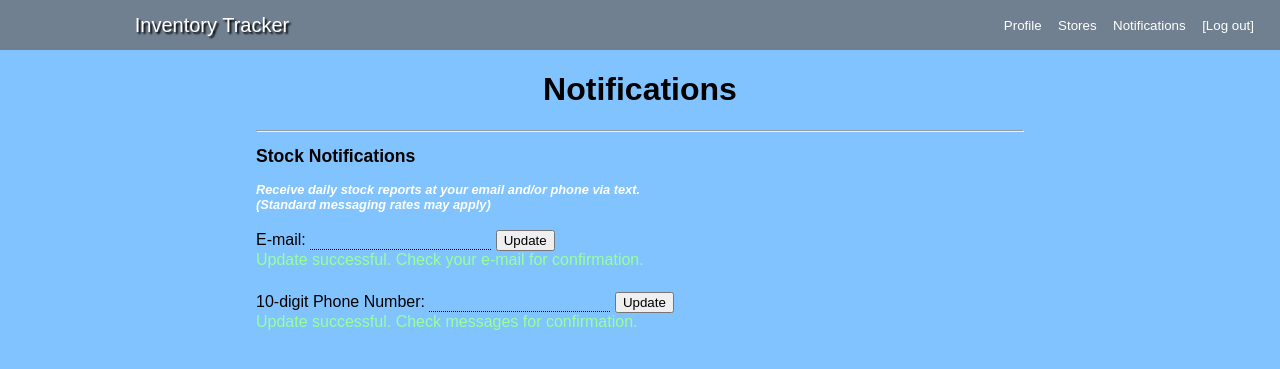
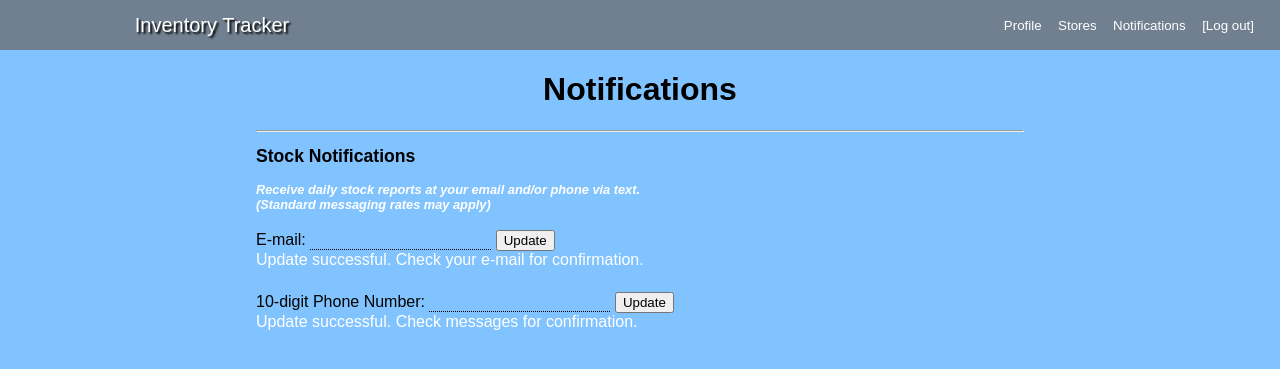
Before and after one commit to levihicks/InventoryTracker, a PHP site: page /settings.php in a window 1280 px wide. Shown: the top 369 px of the page. Run offline with PHP 8.4, Linux system fonts and the light colour scheme; a user stored in the database is signed in; data comes from the database, SQL or seed files in the repository; data that the repository does not hold is empty.

Commit message:
minor style changes

```diff
--- a/public_html/styles/optionsStyle.css
+++ b/public_html/styles/optionsStyle.css
@@ -22,6 +22,7 @@ ul li {
   height: inherit;
   display: inline-block;
   padding: 0 20px;
+  float: right;
 }
 ul li form {
   height: inherit;
--- a/public_html/styles/settingsStyle.css
+++ b/public_html/styles/settingsStyle.css
@@ -111,7 +111,7 @@ label{
 }
 
 .updateSuccess{
-  color: #99ff99;
+  color: white;
   display: block;
   width: auto;
 }
```
